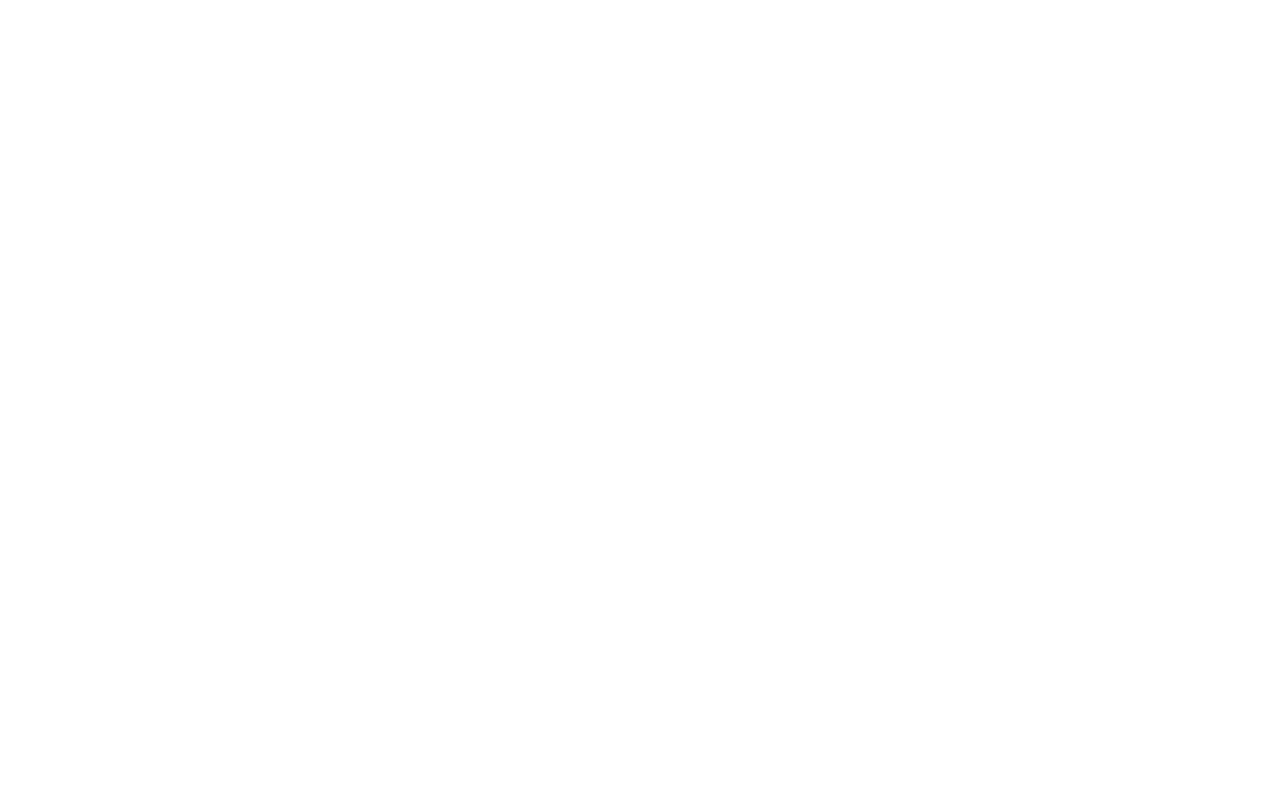
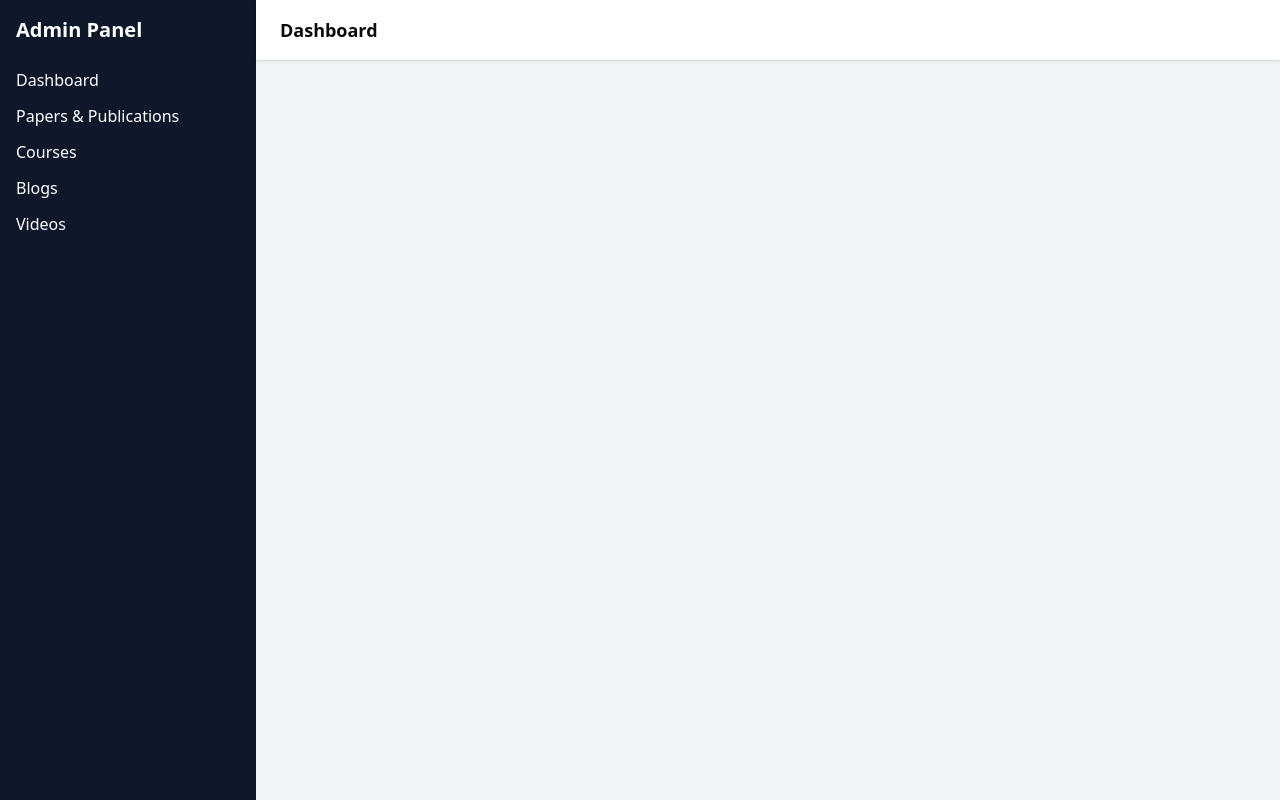
Before and after one commit to sangatrokaya/ProfessorSite, a React app in the folder frontend/: page /admin in a window 1280 px wide. Before the commit this address had no page. Built offline with nearby package versions, Linux system fonts and the light colour scheme; sample sign-in values are in the browser's storage; the HTML template or start-up script is replaced by a standard one.

Commit message:
admin layout created and used with nested routes

```diff
--- a/frontend/src/App.jsx
+++ b/frontend/src/App.jsx
@@ -2,20 +2,26 @@
 import AdminLogin from "./pages/admin/AdminLogin.jsx";
 import Dashboard from "./pages/admin/Dashboard.jsx";
 import ProtectedRoute from "./components/ProtectedRoute.jsx";
+import AdminLayout from "./layout/AdminLayout.jsx";
 
 function App() {
   return (
     <BrowserRouter>
       <Routes>
+        {/* Public */}
         <Route path="/admin/login" element={<AdminLogin />} />
+
+        {/* Protected Admin Section */}
         <Route
-          path="/admin/dashboard"
+          path="/admin"
           element={
             <ProtectedRoute>
-              <Dashboard />
+              <AdminLayout />
             </ProtectedRoute>
           }
-        />
+        >
+          <Route path="dashboard" element={<Dashboard />} />
+        </Route>
       </Routes>
     </BrowserRouter>
   );
--- /dev/null
+++ b/frontend/src/layout/AdminLayout.jsx
@@ -0,0 +1,33 @@
+import { Outlet } from "react-router-dom";
+
+const AdminLayout = () => {
+  return (
+    <div className="flex min-h-screen">
+      {/* Sidebar */}
+      <aside className="w-64 bg-slate-900 text-white p-4">
+        <h2 className="text-xl font-bold mb-6">Admin Panel</h2>
+        <nav className="space-y-3">
+          <p className="cursor-pointer">Dashboard</p>
+          <p className="cursor-pointer">Papers & Publications</p>
+          <p className="cursor-pointer">Courses</p>
+          <p className="cursor-pointer">Blogs</p>
+          <p className="cursor-pointer">Videos</p>
+        </nav>
+      </aside>
+
+      {/* Main */}
+      <main className="flex-1 bg-slate-100">
+        {/* Header */}
+        <header className="bg-white shadow px-6 py-4">
+          <h1 className="text-lg font-semibold">Dashboard</h1>
+        </header>
+
+        <section className="p-6">
+          <Outlet />
+        </section>
+      </main>
+    </div>
+  );
+};
+
+export default AdminLayout;
```
